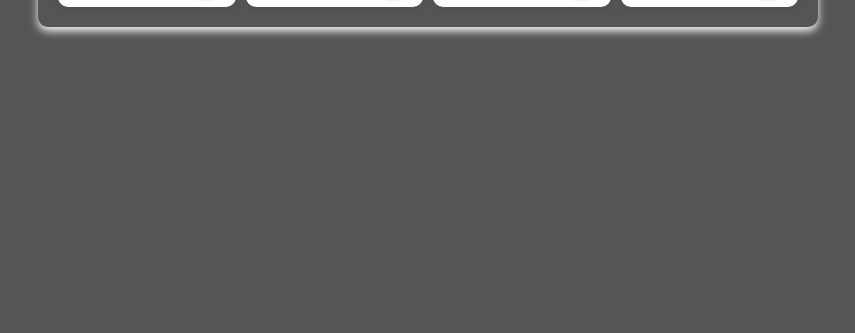
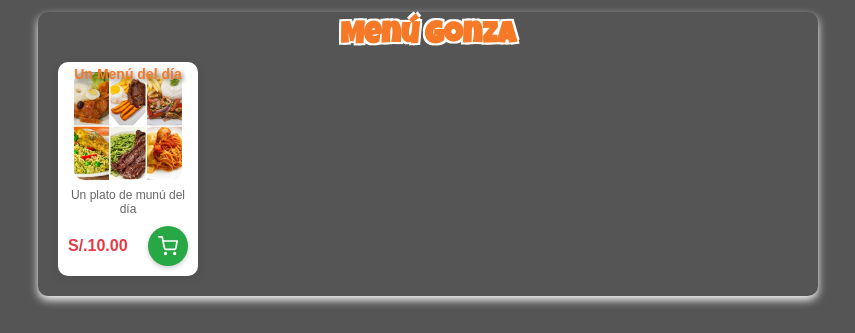
Before and after one commit to osaptm/carta_keiko, a plain HTML site: page index.html in a window 1280 px wide. Shown: the part 2072-2405 px from the top of the page, without its empty margins (212-1067 px from the left). Before the commit the page ends 2139 px from the top, so only its background shows below. Drawn offline with nearby package versions, Linux system fonts and the light colour scheme.

Commit message:
corregido

```diff
--- a/index.html
+++ b/index.html
@@ -34,6 +34,7 @@
         <img src="img/extras.webp" alt="Trios" onclick="scrollToSection('extras')">
         <img src="img/bebidas.webp" alt="Trios" onclick="scrollToSection('bebidas')">
         <img src="img/combos.webp" alt="Trios" onclick="scrollToSection('combos')">
+        <img src="img/menu.webp" alt="Trios" onclick="scrollToSection('menu')">
     </section>
 
     <!-- Secciones de Productos -->
@@ -546,6 +547,35 @@
             </div>
         </div>
     </section>
+    <section class="products" id="menu">
+        <div class="card bebidas">
+            <h2 class="text-delivery2">Menú Gonza</h2>
+            <div class="product-list">
+
+                <!-- INICIA CARD -->
+                <div class="product-card">
+                    <h3>Un Menú del día</h3>
+                    <div class="product-body">
+                        <img src="img/prod/unmenu.webp" alt="Combo Familiar con Chicha">
+                        <p>Un plato de munú del día</p>
+                    </div>
+                    <div class="product-footer">
+                        <span class="price">S/.10.00</span>
+                        <button class="add-to-cart">
+                            <svg viewBox="0 0 24 24" fill="none" stroke="currentColor" stroke-width="2" stroke-linecap="round" stroke-linejoin="round">
+                                <circle cx="9" cy="21" r="1"></circle>
+                                <circle cx="20" cy="21" r="1"></circle>
+                                <path d="M1 1h4l2.68 13.39a2 2 0 0 0 2 1.61h9.72a2 2 0 0 0 2-1.61L23 6H6"></path>
+                            </svg>
+                        </button>
+                    </div>
+                </div>
+                <!-- FIN CARD -->
+
+            </div>
+        </div>
+    </section>
+
     </div>
 
 <!-- Botón para volver al inicio -->
--- a/style.css
+++ b/style.css
@@ -103,7 +103,7 @@ body {
 ======================= */
 .product-list {
     display: grid;
-    grid-template-columns: repeat(auto-fit, minmax(130px, 1fr));
+    grid-template-columns: repeat(auto-fill, minmax(130px, 1fr));
     gap: 10px;
     padding: 10px;
 }
```
Also changed, not shown: img/menu.webp (added), img/prod/unmenu.webp (added).
